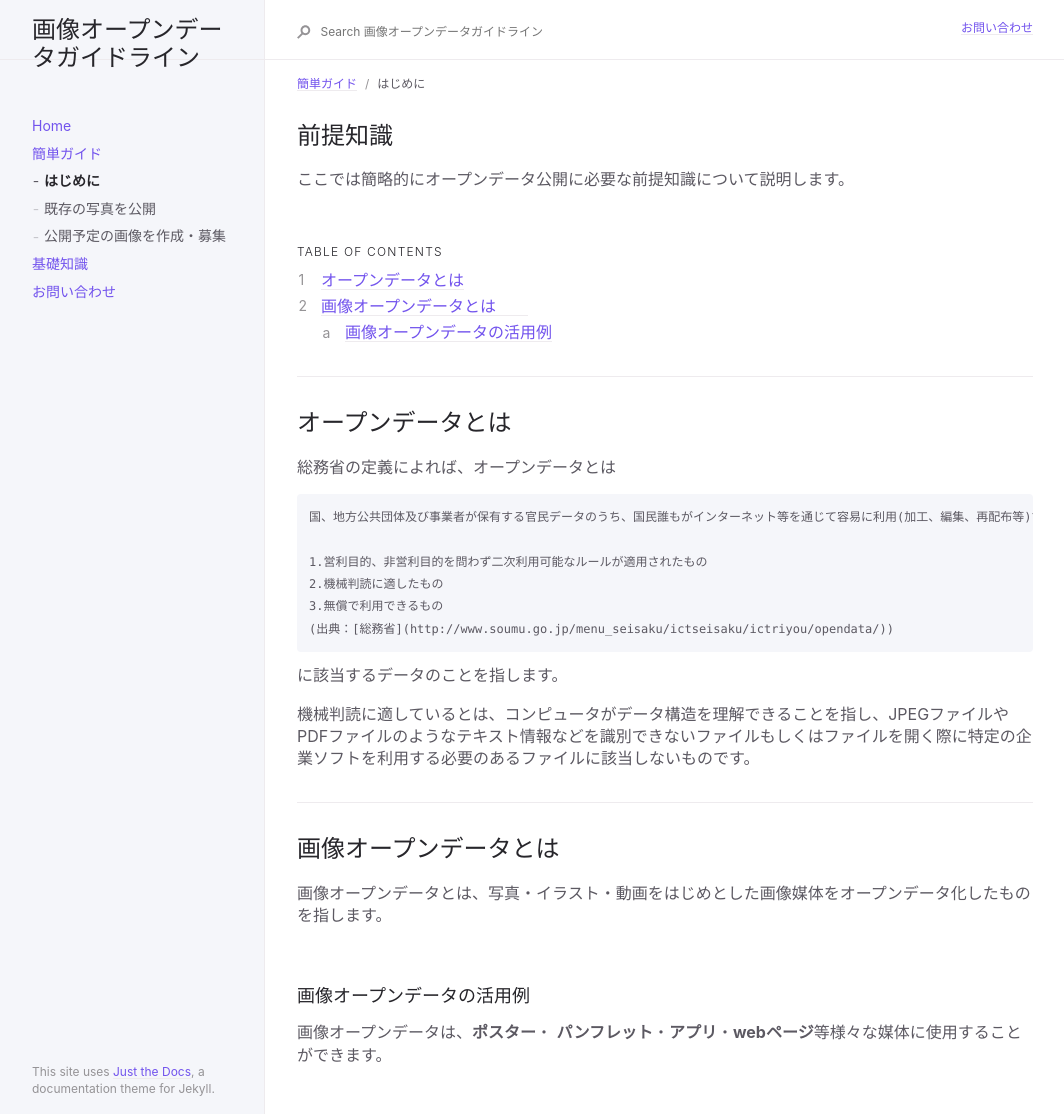
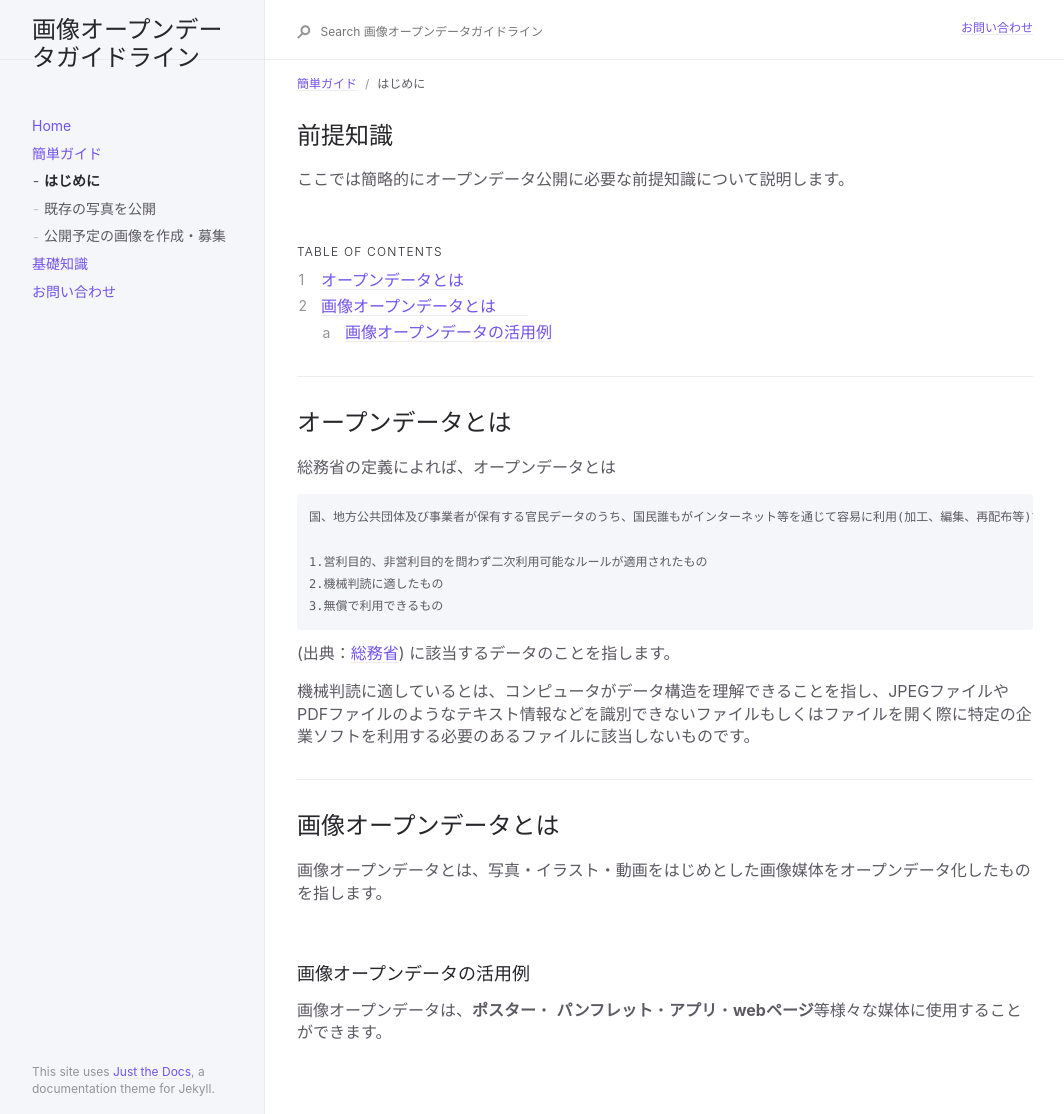
Before and after one commit to ayane0321/image-opendata-guide, a Jekyll site: the page built from docs/quick/start.md, in a window 1280 px wide. Shown: the whole page, without its empty margins (91-1155 px from the left). Built offline with Jekyll 4.4.1, drawn with Linux system fonts in a browser that asks for light colours; part of the change alters nothing that is shown.

Commit message:
correct link

````diff
--- a/docs/quick/start.md
+++ b/docs/quick/start.md
@@ -29,8 +29,8 @@ parent: 簡単ガイド
 1.営利目的、非営利目的を問わず二次利用可能なルールが適用されたもの
 2.機械判読に適したもの
 3.無償で利用できるもの
-(出典：[総務省](http://www.soumu.go.jp/menu_seisaku/ictseisaku/ictriyou/opendata/))
 ```
+(出典：[総務省](http://www.soumu.go.jp/menu_seisaku/ictseisaku/ictriyou/open    data/))
 に該当するデータのことを指します。
 
 機械判読に適しているとは、コンピュータがデータ構造を理解できることを指し、JPEGファイルやPDFファイルのようなテキスト情報などを識別できないファイルもしくはファイルを開く際に特定の企業ソフトを利用する必要のあるファイルに該当しないものです。
````
